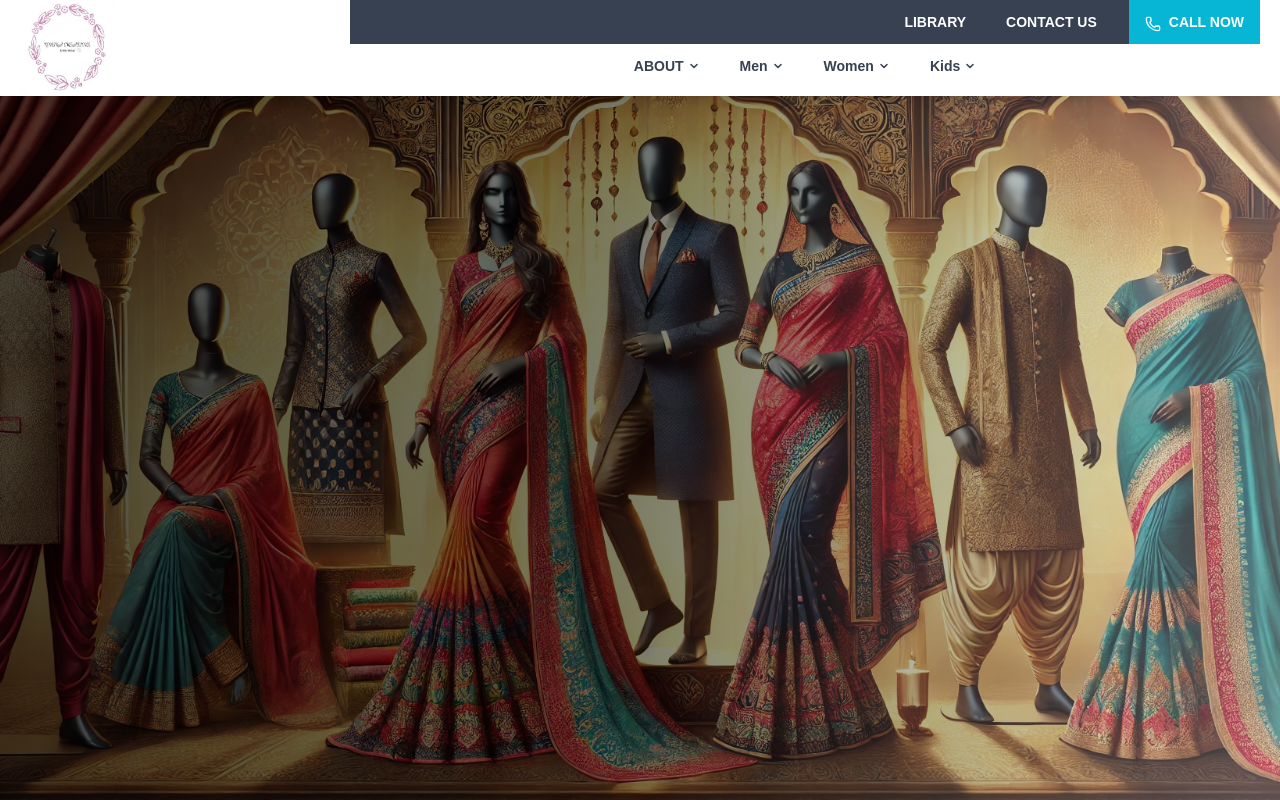
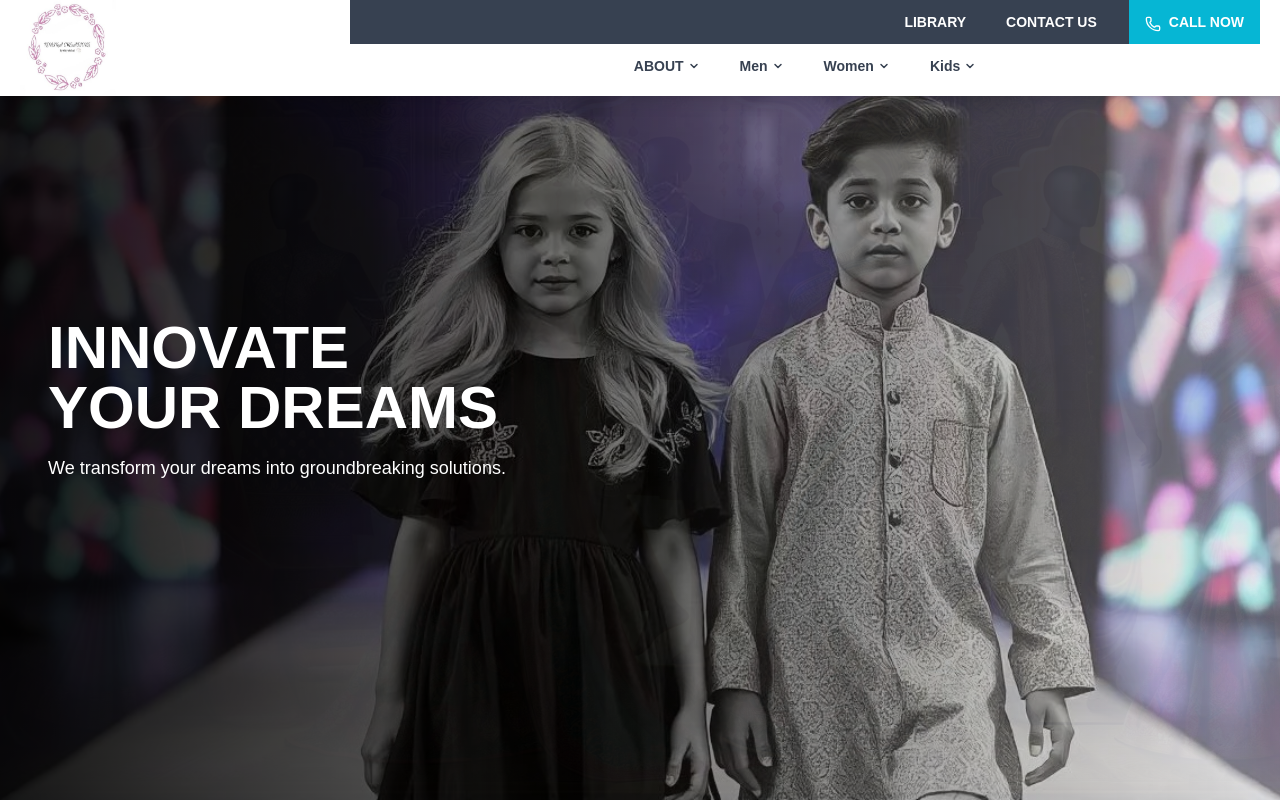
Before and after one commit to Shivam060/konikacreation, a Next.js app: page / in a window 1280 px wide. Built offline with nearby package versions, Linux system fonts and the light colour scheme.

Commit message:
New Changes

```diff
--- a/src/components/MainSection.js
+++ b/src/components/MainSection.js
@@ -1,16 +1,69 @@
-import React from 'react';
+"use client";
+
+import React, { useState, useEffect } from "react";
 
 const MainSection = () => {
+    const [currentIndex, setCurrentIndex] = useState(0);
+
+    const slides = [
+        {
+            bgClass: "bg-BG1",
+            heading: <>We make <br />what you want</>,
+            desc: "Our team brings your vision to life with precision and creativity."
+        },
+        {
+            bgClass: "bg-BG2",
+            heading: <>Innovate <br />Your Dreams</>,
+            desc: "We transform your dreams into groundbreaking solutions."
+        },
+        {
+            bgClass: "bg-BG3",
+            heading: <>Crafting <br />Digital Experiences</>,
+            desc: "Experience cutting-edge design and seamless functionality."
+        },
+        {
+            bgClass: "bg-BG4",
+            heading: <>Empowering <br />Your Vision</>,
+            desc: "We empower your ideas with innovative strategies and tools."
+        },
+        {
+            bgClass: "bg-BG5",
+            heading: <>Designing <br />for Tomorrow</>,
+            desc: "Creating timeless designs tailored for future possibilities."
+        },
+        {
+            bgClass: "bg-BG6",
+            heading: <>Shaping Ideas <br />into Reality</>,
+            desc: "Turning abstract concepts into concrete, impactful outcomes."
+        },
+    ];
+
+    useEffect(() => {
+        const interval = setInterval(() => {
+            setCurrentIndex((prevIndex) => (prevIndex + 1) % slides.length);
+        }, 5000);
+        return () => clearInterval(interval);
+    }, [slides.length]);
+
     return (
         <>
-            <section className='bg-BG1 h-screen bg-no-repeat bg-cover bg-center relative'>
-                <div className='absolute inset-0 bg-gradient-to-r from-black/70 via-black/50 to-gray-200/30' />
-                <div className='max-w-[1400px] mx-auto px-2 relative z-10'>
-                    <h3 className='text-5xl uppercase'>We make <br />what you want</h3>
+            <section
+                className={`h-screen bg-no-repeat bg-cover bg-top relative transition-all duration-700 ${slides[currentIndex].bgClass}`}
+            >
+                <div className="absolute inset-0 bg-gradient-to-r from-black/90 via-black/50 to-gray-200/30" />
+                <div className="max-w-[1400px] mx-auto px-2 relative z-10 flex flex-col justify-center h-full">
+                    <div className="ml-10">
+                        <h3 className="text-6xl uppercase text-white font-bold">
+                            {slides[currentIndex].heading}
+                        </h3>
+                        <p className="text-lg text-white mt-4 max-w-[600px]">
+                            {slides[currentIndex].desc}
+                        </p>
+                    </div>
                 </div>
             </section>
         </>
     );
-}
+};
 
 export default MainSection;
```
